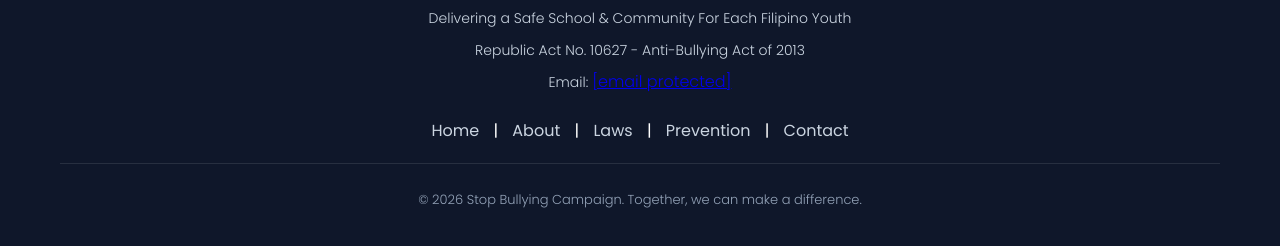
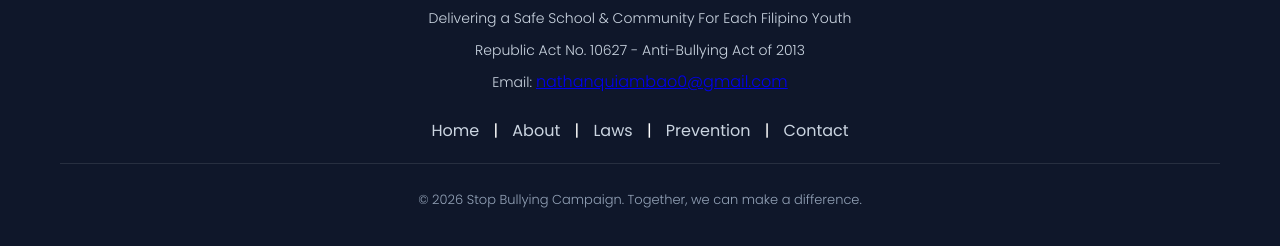
Before and after one commit to Simpledog1/Anti-Bullying-Website, a plain HTML site: page about.html in a window 1280 px wide. Shown: the part 2175-2421 px from the top of the page. Drawn offline with Linux system fonts and the light colour scheme.

Commit message:
Update about.html

```diff
--- a/about.html
+++ b/about.html
@@ -122,7 +122,7 @@
         <h3>Stop Bullying Philippines</h3>
         <p>Delivering a Safe School & Community For Each Filipino Youth</p>
         <p>Republic Act No. 10627 - Anti-Bullying Act of 2013</p>
-        <p>Email: <a href="/cdn-cgi/l/email-protection#412f203529202f303428202c23202e7101262c20282d6f222e2c"><span class="__cf_email__" data-cfemail="ea848b9e828b849b9f838b87888b85daaa8d878b8386c4898587">[email&#160;protected]</span></a></p>
+        <p>Email: <a href="mailto:nathanquiambao0@gmail.com">nathanquiambao0@gmail.com</a></p>
         <div class="footer-nav">
             <a href="index.html">Home</a> |
             <a href="about.html">About</a> |
@@ -168,6 +168,7 @@
 </script>
 
 <!-- Javascript for Toggle Menu -->
+
 <script>
     var navLinks = document.getElementById("navLinks");
 
```
